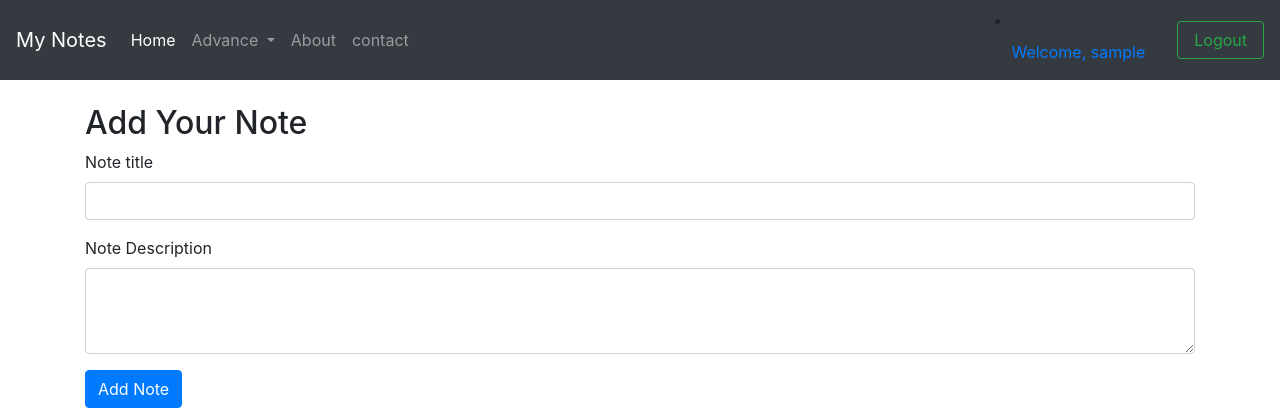
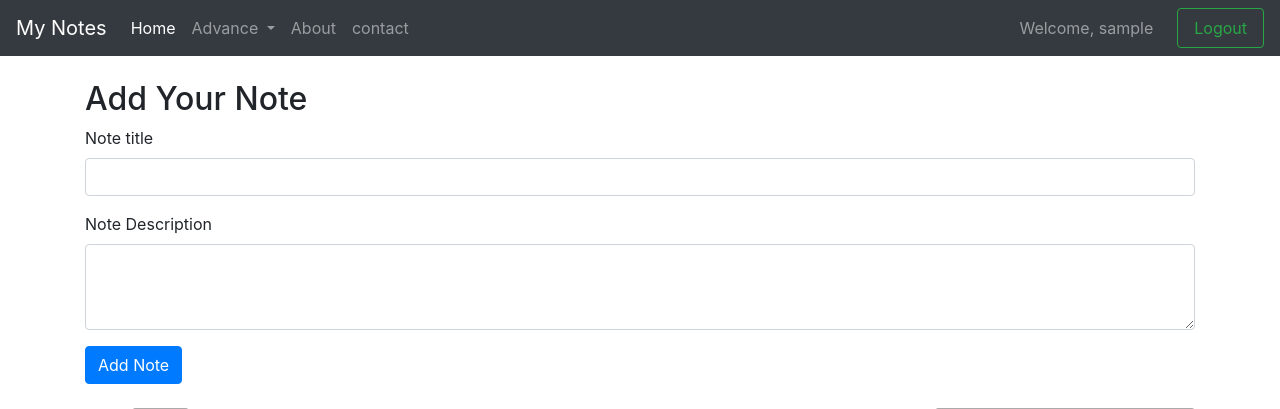
Before and after one commit to urmil89/keep-notes, a PHP site: page /index.php in a window 1280 px wide. Shown: the top 409 px of the page. Run offline with PHP 8.4, Linux system fonts and the light colour scheme; the visitor is signed in with stand-in values (Sample User, id 1); data comes from the database, SQL or seed files in the repository; some libraries are stand-ins or nearby versions.

Commit message:
change on navbar

```diff
--- a/header.php
+++ b/header.php
@@ -46,16 +46,18 @@ session_start();
                     <a class="nav-link" href="#">contact</a>
                 </li>
             </ul>
+            <ul class="navbar-nav">
 
                 <?php
                 if (isset($_SESSION["user_id"])) {
                 ?>
-						<li class="nav-item active">
+                    <li class="nav-item">
                         <a class="nav-link" href="index.php">Welcome, <?php echo $_SESSION["user_name"]; ?></a>
                     </li>
                     <button class="btn btn-outline-success ml-3 pr-3 pl-3" type="submit" onclick="location.href='index.php?logout'">Logout</button>
                 <?php
                 }
                 ?>
+            </ul>
         </div>
     </nav>
```
Also changed, not shown: index.php (+5 -5 lines). Lines whose indentation alone changed are shown as unchanged.
